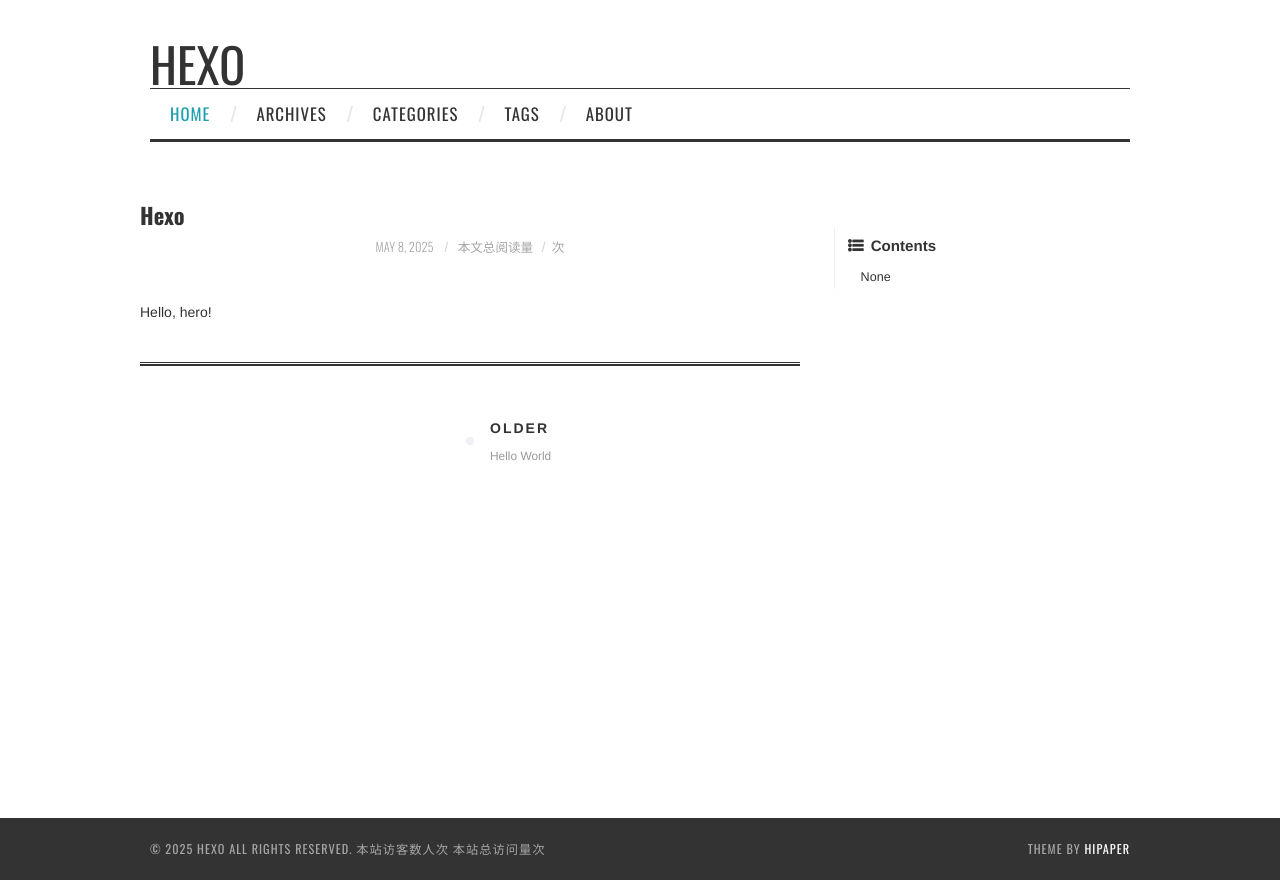
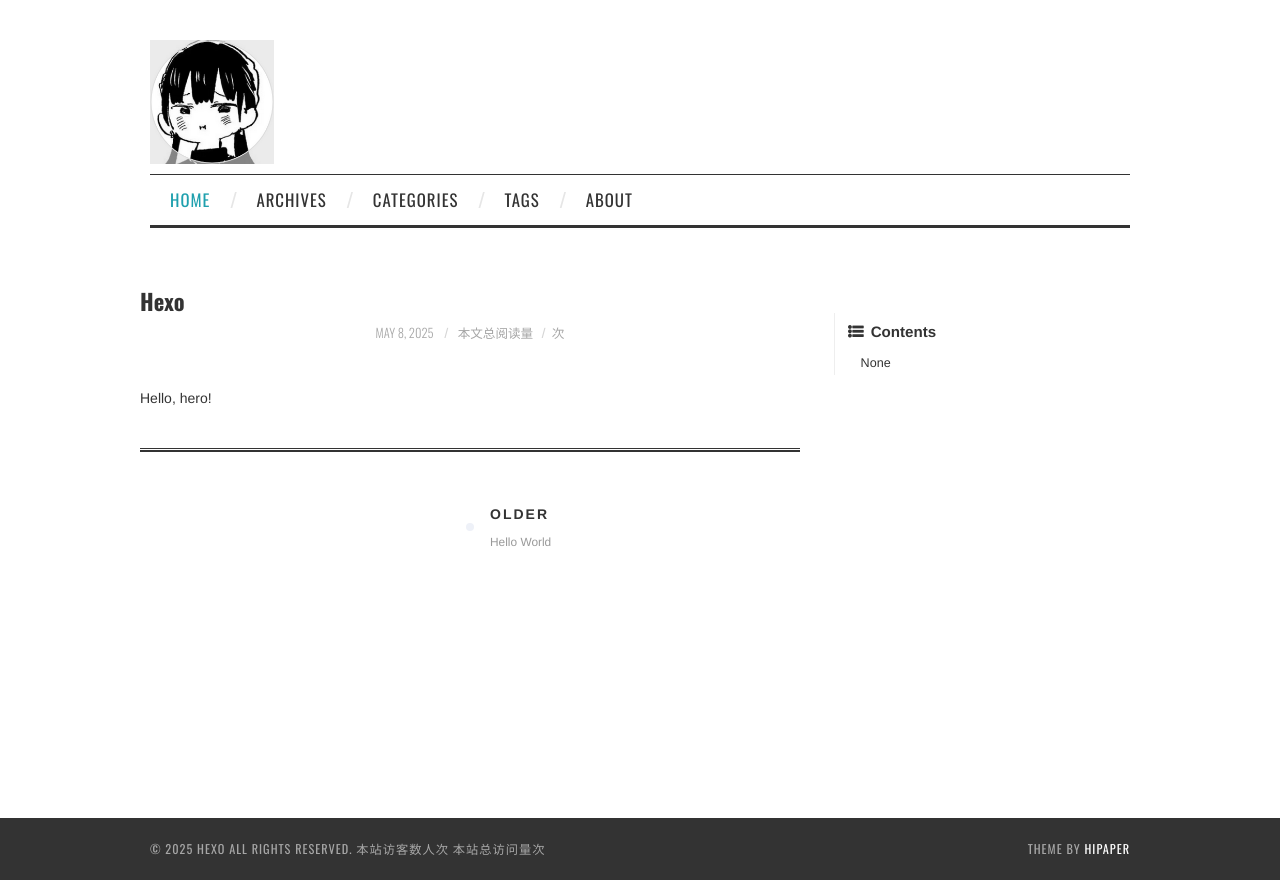
Before and after one commit to chendsome/chendsome.github.io, a plain HTML site: page 2025/05/08/Hexo/index.html in a window 1280 px wide. Drawn offline with nearby package versions, Linux system fonts and the light colour scheme; some packages are replaced by stand-ins of ours; a script that the page names is missing.

Commit message:
Site updated: 2025-05-09 13:38:48

```diff
--- a/2025/05/08/Hexo/index.html
+++ b/2025/05/08/Hexo/index.html
@@ -67,7 +67,9 @@
 
           <h1 class="site-title">
 
-              <a href="/" title="Hexo" rel="home"> Hexo </a>
+              <a href="/" rel="home" >
+                <img style="margin-bottom: 10px;"  width="124px" height="124px" alt="Hike News" src=" /css/images/avatar.png">
+              </a>
 
           </h1>
 
```
Also changed, not shown: 2025/05/08/hello-world/index.html (+3 -1 lines), archives/2025/05/index.html (+3 -1 lines), archives/2025/index.html (+3 -1 lines), archives/index.html (+3 -1 lines), index.html (+3 -1 lines), css/images/avatar.png (added).
